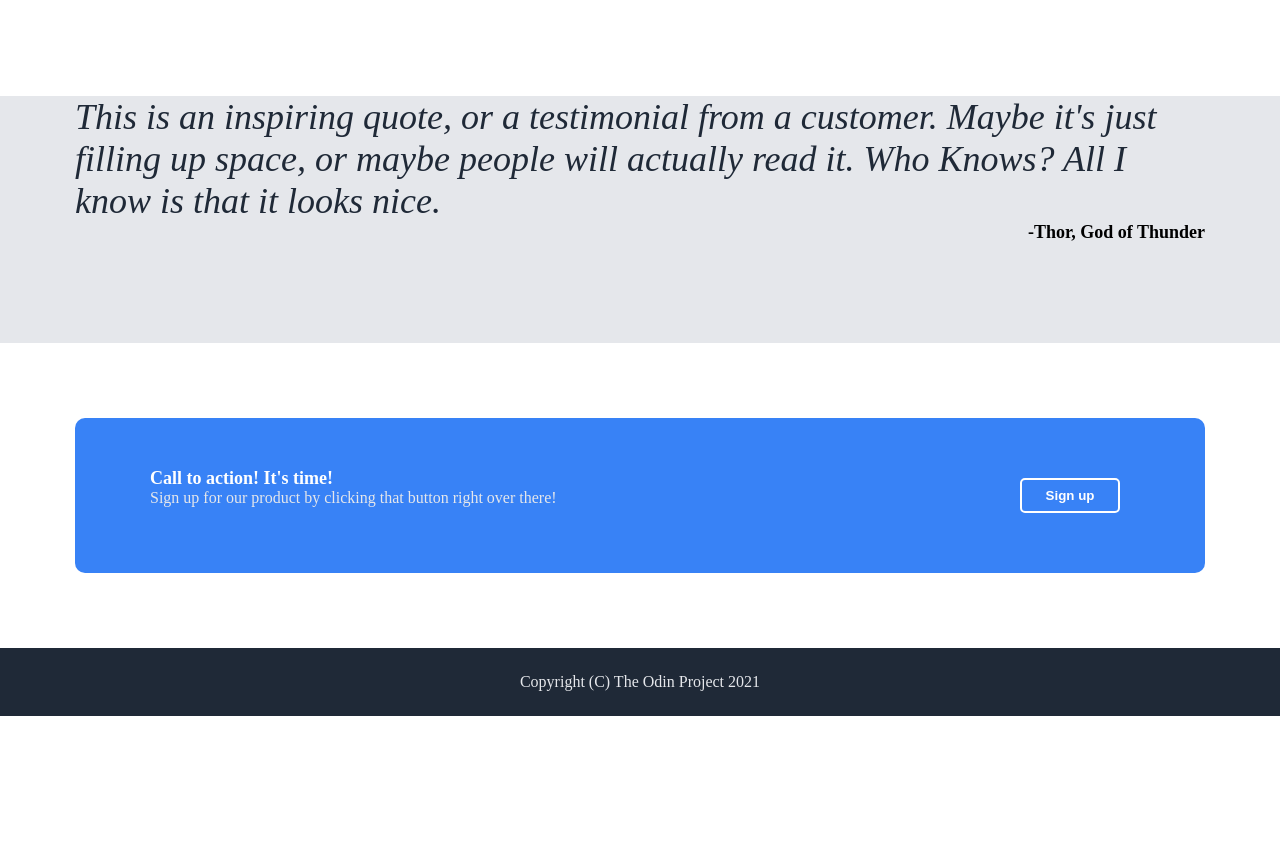
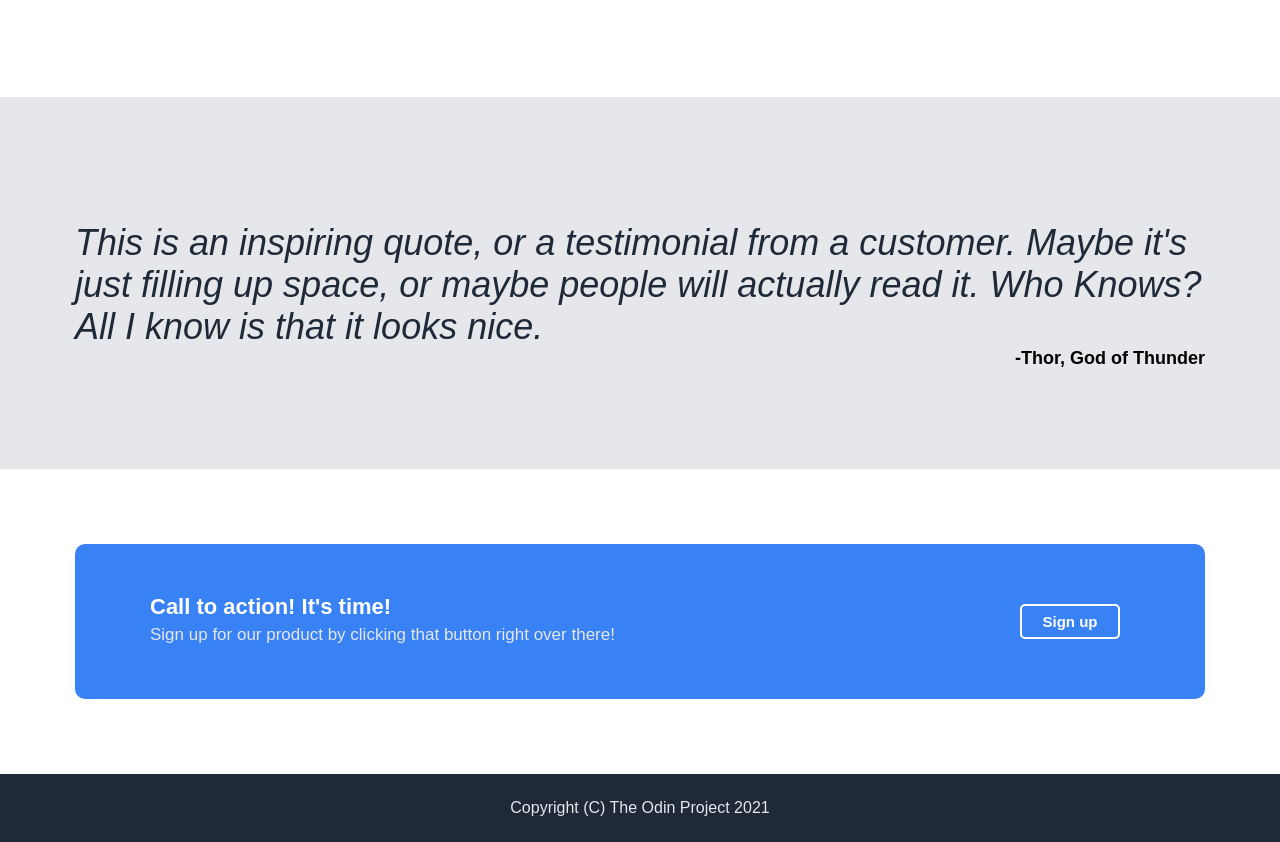
Before and after one commit to mwglow15/odin-landing-page, a plain HTML site: page index.html in a window 1280 px wide. Shown: the part 710-1552 px from the top of the page. Before the commit the page ends 1426 px from the top, so only its background shows below. Drawn offline with Linux system fonts and the light colour scheme.

Commit message:
Tweak style

```diff
--- a/style.css
+++ b/style.css
@@ -3,6 +3,7 @@ body{
     flex-direction: column;
     min-height: 100vh;
     margin: 0px;
+    font-family:Arial, Helvetica, sans-serif
 }
 
 body>* {
@@ -59,6 +60,7 @@ img {
 .title-text {
     display: flex;
     flex-direction: column;
+    width: 650px;
 }
 
 .title {
@@ -117,13 +119,14 @@ img {
     flex-direction: column;
     background-color: #E5E7EB;
     padding-bottom: 100px;
+    padding-top: 125px;
 }
 
 .quote {
     font-size: 36px;
     font-style: italic;
     color: #1F2937;
-    font-weight: lighter;
+    font-weight: 100;
 }
 
 .quote-author {
@@ -148,15 +151,17 @@ img {
 .action {
     display: flex;
     flex-direction: column;
+    gap: 5px;
 }
 
 .action-title {
     font-weight: bold;
-    font-size: 18px;
+    font-size: 22px;
 }
 
 .action-subtext {
     color: #E5E7EB;
+    font-size: 17px;
 }
 
 .signup-bottom {
@@ -165,7 +170,7 @@ img {
     border-color: white;
     padding-left: 15px;
     padding-right: 15px;
-
+    font-size: 15px;
 }
 
 .footer {
```
